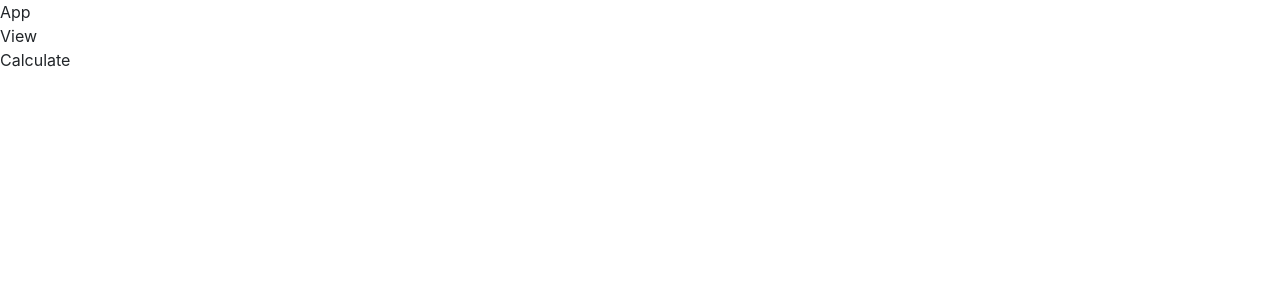
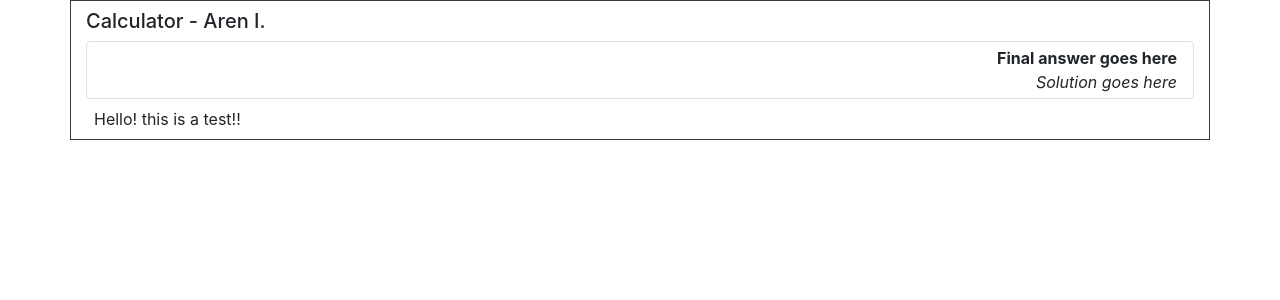
Before and after one commit to arenignacio/calculator, a React (Create React App) app: page / in a window 1280 px wide. Shown: the top 300 px of the page. Built offline with nearby package versions, Linux system fonts and the light colour scheme.

Commit message:
Add bootsrap to project and create border for View component
-added bootstrap cdn to project.
-created flex container.
-added border and margin to View component.

```diff
--- a/public/index.html
+++ b/public/index.html
@@ -22,5 +22,16 @@
 	<body>
 		<noscript>You need to enable JavaScript to run this app.</noscript>
 		<div id="root"></div>
+
+		<script
+			src="https://code.jquery.com/jquery-3.5.1.slim.min.js"
+			integrity="sha384-DfXdz2htPH0lsSSs5nCTpuj/zy4C+OGpamoFVy38MVBnE+IbbVYUew+OrCXaRkfj"
+			crossorigin="anonymous"
+		></script>
+		<script
+			src="https://cdn.jsdelivr.net/npm/bootstrap@4.5.3/dist/js/bootstrap.bundle.min.js"
+			integrity="sha384-ho+j7jyWK8fNQe+A12Hb8AhRq26LrZ/JpcUGGOn+Y7RsweNrtN/tE3MoK7ZeZDyx"
+			crossorigin="anonymous"
+		></script>
 	</body>
 </html>
--- a/src/components/App.js
+++ b/src/components/App.js
@@ -4,8 +4,8 @@ import Calculate from './Calculate';
 
 function App(props) {
 	return (
-		<div>
-			App
+		<div className="container border border-dark">
+			<h5 className="pt-2">Calculator - Aren I.</h5>
 			<View />
 			<Calculate text={'Hello!'} performCalc={'test!!'} />
 		</div>
--- a/src/components/Calculate.js
+++ b/src/components/Calculate.js
@@ -2,7 +2,9 @@ import React from 'react';
 
 function Calculate(props) {
 	console.log(props);
-	return <div>Calculate</div>;
+	return (
+		<div className="p-2">{`${props.text} this is a ${props.performCalc} `}</div>
+	);
 }
 
 export default Calculate;
--- a/src/components/View.js
+++ b/src/components/View.js
@@ -3,7 +3,16 @@ import React, { useState } from 'react';
 function View(props) {
 	useState(0);
 
-	return <div>View</div>;
+	return (
+		<div className="d-flex flex-column justify-content-end border rounded pr-3 py-1">
+			<span className="d-flex flex-row justify-content-end">
+				<strong>{'Final answer goes here'}</strong>
+			</span>
+			<var className="d-flex flex-row justify-content-end">
+				{'Solution goes here'}
+			</var>
+		</div>
+	);
 }
 
 export default View;
```
